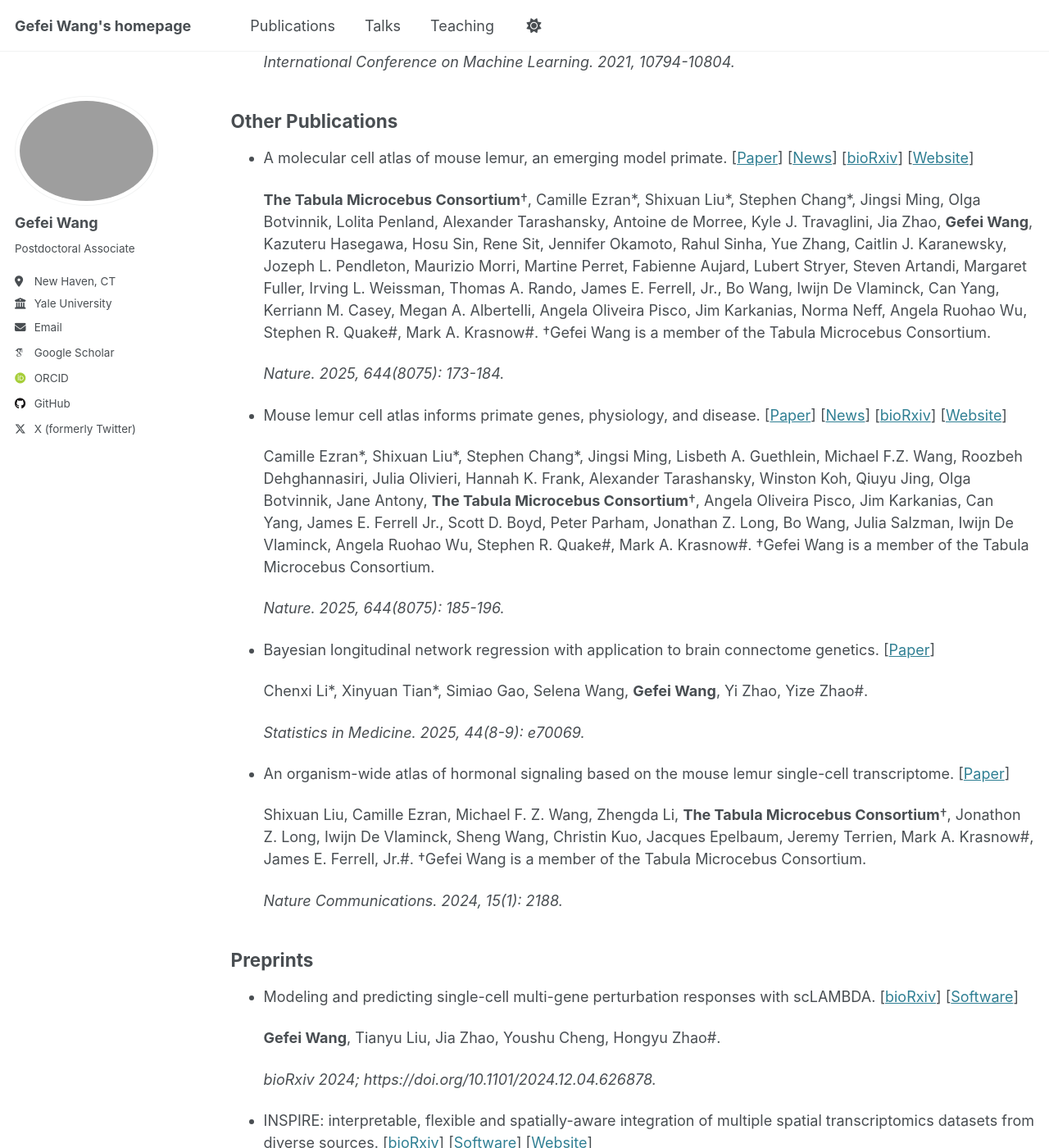
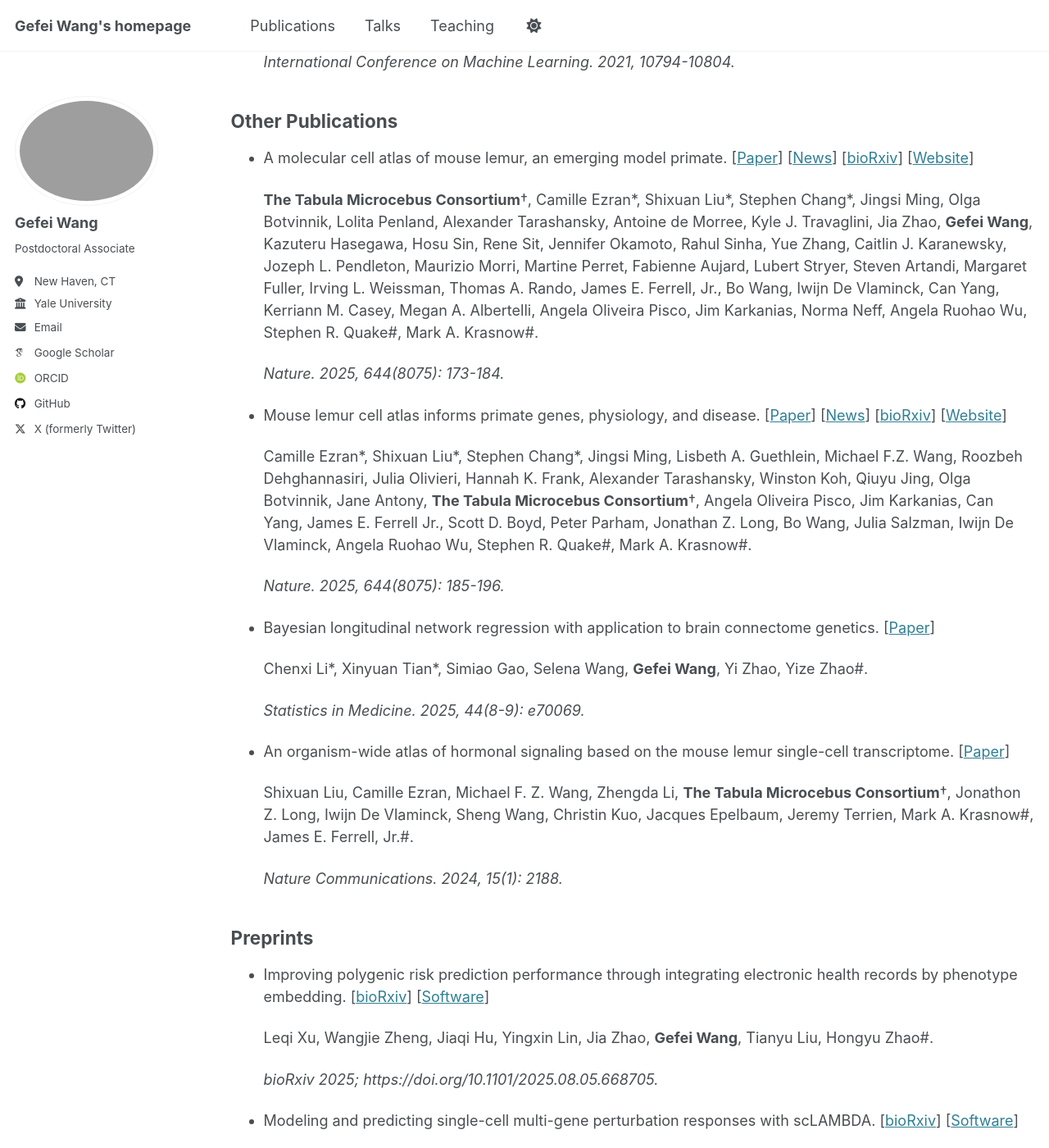
Before and after one commit to gefeiwang/gefeiwang.github.io, a Jekyll site: the page built from _pages/publications.md, in a window 1280 px wide and 1400 px high, scrolled down 862 px. Shown: the whole window at 82% size. Built offline with Jekyll 4.4.1, drawn with Linux system fonts in a browser that asks for light colours; some web fonts are replaced; some of the changed text lies outside the part shown.

Commit message:
Add files via upload

```diff
--- a/_pages/publications.md
+++ b/_pages/publications.md
@@ -41,13 +41,13 @@ author_profile: true
 
 - A molecular cell atlas of mouse lemur, an emerging model primate. \[[Paper](https://www.nature.com/articles/s41586-025-09113-9)\] \[[News](https://www.nature.com/articles/d41586-025-01584-0)\] \[[bioRxiv](https://doi.org/10.1101/2021.12.12.469460)\] \[[Website](https://tabula-microcebus.ds.czbiohub.org/)\]
 
-  **The Tabula Microcebus Consortium**†, Camille Ezran\*, Shixuan Liu\*, Stephen Chang\*, Jingsi Ming, Olga Botvinnik, Lolita Penland, Alexander Tarashansky, Antoine de Morree, Kyle J. Travaglini, Jia Zhao, **Gefei Wang**, Kazuteru Hasegawa, Hosu Sin, Rene Sit, Jennifer Okamoto, Rahul Sinha, Yue Zhang, Caitlin J. Karanewsky, Jozeph L. Pendleton, Maurizio Morri, Martine Perret, Fabienne Aujard, Lubert Stryer, Steven Artandi, Margaret Fuller, Irving L. Weissman, Thomas A. Rando, James E. Ferrell, Jr., Bo Wang, Iwijn De Vlaminck, Can Yang, Kerriann M. Casey, Megan A. Albertelli, Angela Oliveira Pisco, Jim Karkanias, Norma Neff, Angela Ruohao Wu, Stephen R. Quake#, Mark A. Krasnow#. †Gefei Wang is a member of the Tabula Microcebus Consortium.
+  **The Tabula Microcebus Consortium**†, Camille Ezran\*, Shixuan Liu\*, Stephen Chang\*, Jingsi Ming, Olga Botvinnik, Lolita Penland, Alexander Tarashansky, Antoine de Morree, Kyle J. Travaglini, Jia Zhao, **Gefei Wang**, Kazuteru Hasegawa, Hosu Sin, Rene Sit, Jennifer Okamoto, Rahul Sinha, Yue Zhang, Caitlin J. Karanewsky, Jozeph L. Pendleton, Maurizio Morri, Martine Perret, Fabienne Aujard, Lubert Stryer, Steven Artandi, Margaret Fuller, Irving L. Weissman, Thomas A. Rando, James E. Ferrell, Jr., Bo Wang, Iwijn De Vlaminck, Can Yang, Kerriann M. Casey, Megan A. Albertelli, Angela Oliveira Pisco, Jim Karkanias, Norma Neff, Angela Ruohao Wu, Stephen R. Quake#, Mark A. Krasnow#.
 
   *Nature. 2025, 644(8075): 173-184.*
 
 - Mouse lemur cell atlas informs primate genes, physiology, and disease. \[[Paper](https://www.nature.com/articles/s41586-025-09114-8)\] \[[News](https://www.nature.com/articles/d41586-025-01584-0)\] \[[bioRxiv](https://doi.org/10.1101/2022.08.06.503035)\] \[[Website](https://tabula-microcebus.ds.czbiohub.org/)\]
 
-  Camille Ezran\*, Shixuan Liu\*, Stephen Chang\*, Jingsi Ming, Lisbeth A. Guethlein, Michael F.Z. Wang, Roozbeh Dehghannasiri, Julia Olivieri, Hannah K. Frank, Alexander Tarashansky, Winston Koh, Qiuyu Jing, Olga Botvinnik, Jane Antony,  **The Tabula Microcebus Consortium**†, Angela Oliveira Pisco, Jim Karkanias, Can Yang, James E. Ferrell Jr., Scott D. Boyd, Peter Parham, Jonathan Z. Long, Bo Wang, Julia Salzman, Iwijn De Vlaminck, Angela Ruohao Wu, Stephen R. Quake#, Mark A. Krasnow#. †Gefei Wang is a member of the Tabula Microcebus Consortium.
+  Camille Ezran\*, Shixuan Liu\*, Stephen Chang\*, Jingsi Ming, Lisbeth A. Guethlein, Michael F.Z. Wang, Roozbeh Dehghannasiri, Julia Olivieri, Hannah K. Frank, Alexander Tarashansky, Winston Koh, Qiuyu Jing, Olga Botvinnik, Jane Antony,  **The Tabula Microcebus Consortium**†, Angela Oliveira Pisco, Jim Karkanias, Can Yang, James E. Ferrell Jr., Scott D. Boyd, Peter Parham, Jonathan Z. Long, Bo Wang, Julia Salzman, Iwijn De Vlaminck, Angela Ruohao Wu, Stephen R. Quake#, Mark A. Krasnow#.
 
   *Nature. 2025, 644(8075): 185-196.*
 
@@ -59,11 +59,17 @@ author_profile: true
 
 - An organism-wide atlas of hormonal signaling based on the mouse lemur single-cell transcriptome. \[[Paper](https://www.nature.com/articles/s41467-024-46070-9)\]
 
-  Shixuan Liu, Camille Ezran, Michael F. Z. Wang, Zhengda Li, **The Tabula Microcebus Consortium**†, Jonathon Z. Long, Iwijn De Vlaminck, Sheng Wang, Christin Kuo, Jacques Epelbaum, Jeremy Terrien, Mark A. Krasnow#, James E. Ferrell, Jr.#. †Gefei Wang is a member of the Tabula Microcebus Consortium.
+  Shixuan Liu, Camille Ezran, Michael F. Z. Wang, Zhengda Li, **The Tabula Microcebus Consortium**†, Jonathon Z. Long, Iwijn De Vlaminck, Sheng Wang, Christin Kuo, Jacques Epelbaum, Jeremy Terrien, Mark A. Krasnow#, James E. Ferrell, Jr.#.
 
   *Nature Communications. 2024, 15(1): 2188.*
 
 ## Preprints
+
+- Improving polygenic risk prediction performance through integrating electronic health records by phenotype embedding. \[[bioRxiv](https://doi.org/10.1101/2025.08.05.668705)\] \[[Software](https://github.com/YCSGP/EEPRS)\]
+
+  Leqi Xu, Wangjie Zheng, Jiaqi Hu, Yingxin Lin, Jia Zhao, **Gefei Wang**, Tianyu Liu, Hongyu Zhao#.
+
+  *bioRxiv 2025; https://doi.org/10.1101/2025.08.05.668705.*
 
 - Modeling and predicting single-cell multi-gene perturbation responses with scLAMBDA. \[[bioRxiv](https://doi.org/10.1101/2024.12.04.626878)\] \[[Software](https://github.com/gefeiwang/scLAMBDA)\]
 
```
Also changed, not shown: other parts of _pages/publications.md (+2 -2 lines), _pages/about.md (+2 -3 lines).
